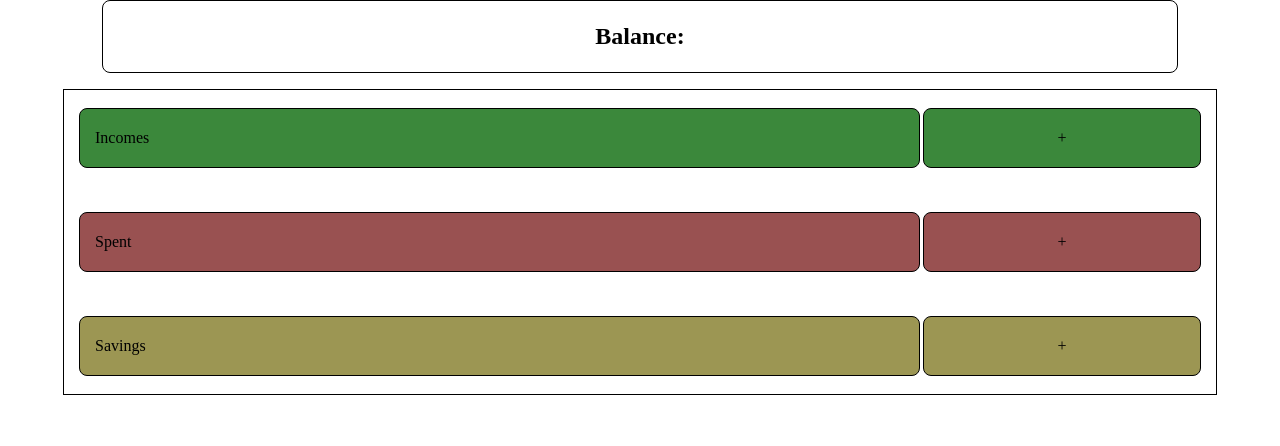
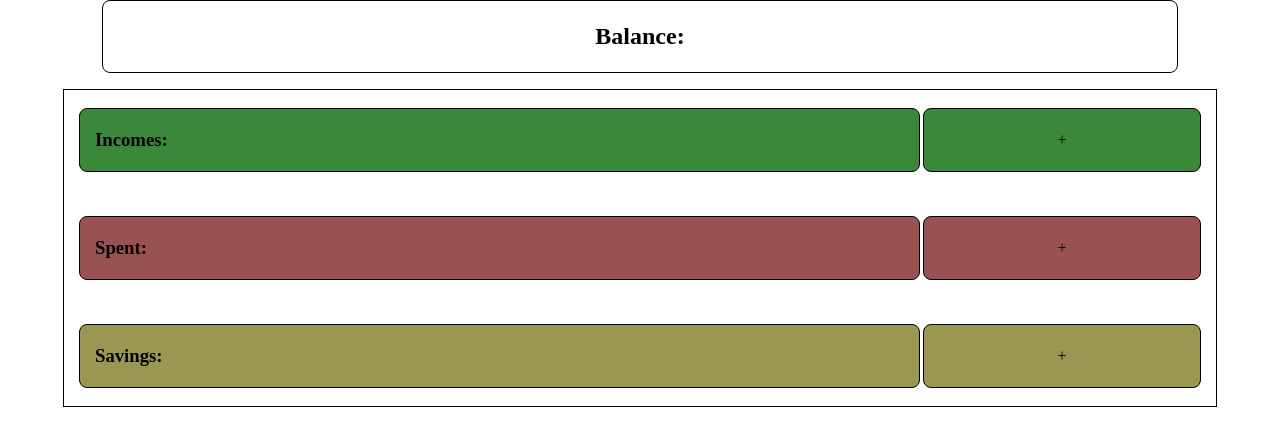
Before and after one commit to CruzFM/myfinanceapp, a React (Create React App) app: page / in a window 1280 px wide. Shown: the top 446 px of the page. Built offline with nearby package versions, Linux system fonts and the light colour scheme.

Commit message:
changes to the myaccount layout

```diff
--- a/src/components/myAccount/MyAccount.jsx
+++ b/src/components/myAccount/MyAccount.jsx
@@ -11,7 +11,7 @@ export const MyAccount = ()=>{
             <article className="myAccount--items">
                 <div>
                     <div>
-                        Incomes
+                        <h3>Incomes:</h3>
                     </div>
                     <div>
                         +
@@ -20,16 +20,15 @@ export const MyAccount = ()=>{
                 </div>
                 <div>
                     <div>
-                        Spent
+                        <h3>Spent:</h3>
                     </div>
                     <div>
                         +
                     </div>
-
                 </div>
                 <div>
                     <div>
-                        Savings
+                        <h3>Savings:</h3>
                     </div>
                     <div>
                         +
```
